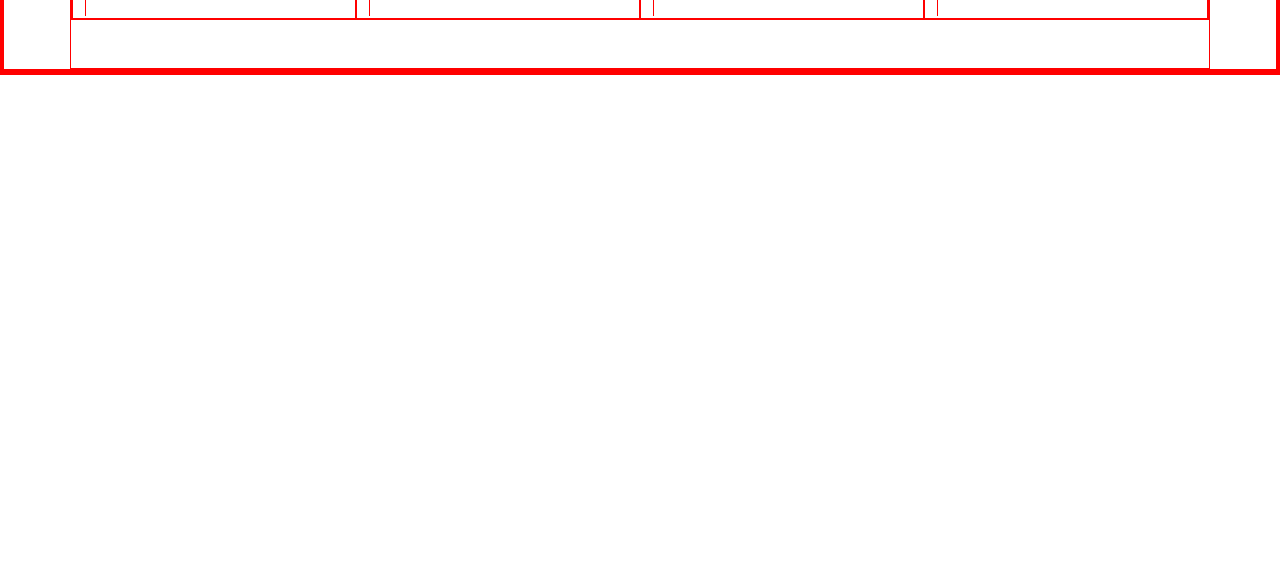
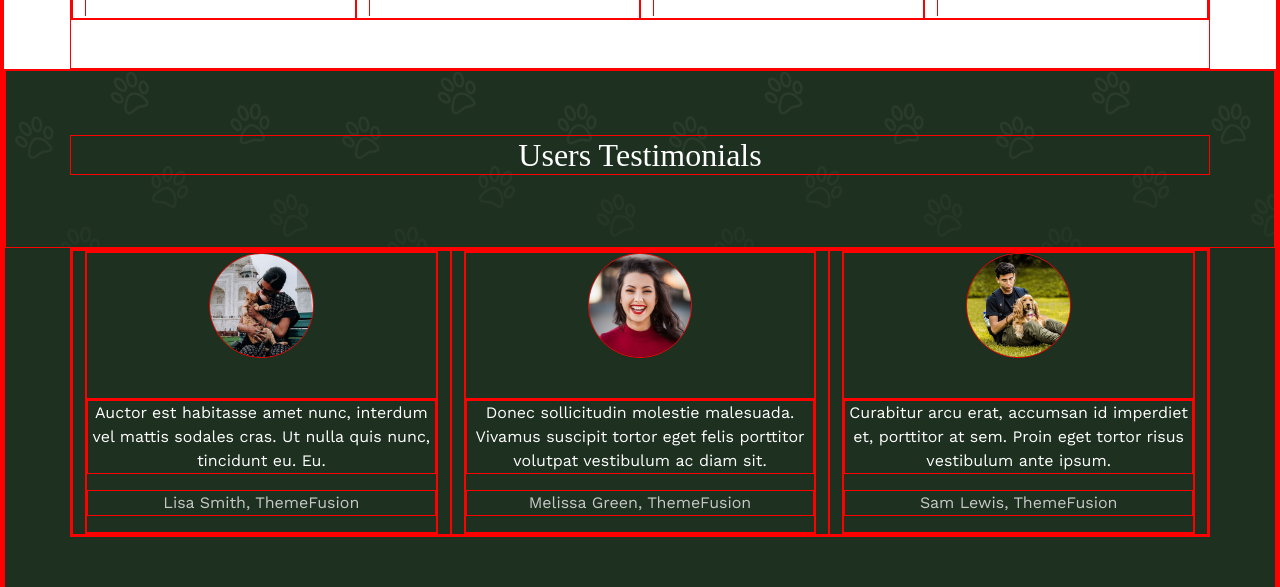
Before and after one commit to salamone-gius/proj-html-vuejs, a Vue app: page / in a window 1280 px wide. Shown: the part 3410-3997 px from the top of the page. Before the commit the page ends 3485 px from the top, so only its background shows below. Built offline with nearby package versions, Linux system fonts and the light colour scheme; a web font is replaced by a local one.

Commit message:
TestimonialsCard comp created and sect completed

```diff
--- /dev/null
+++ b/src/components/commons/TestimonialsCard.vue
@@ -0,0 +1,40 @@
+<template>
+    <div class="testimonials-card">
+        <div class="card-image">
+            <img :src="cardImg" :alt="cardAlt">
+        </div>
+        <div class="card-text">
+            <p>{{firstCardTxt}}</p>
+            <p>{{secondCardTxt}}</p>
+        </div>
+    </div>
+</template>
+
+<script>
+export default {
+    name: 'TestimonialsCard',
+
+    props: {
+        cardImg: String,
+        cardAlt: String,
+        firstCardTxt: String,
+        secondCardTxt: String,
+    }
+}
+</script>
+
+<style lang="scss" scoped>
+.testimonials-card {
+    text-align: center;
+
+    img {
+        width: 30%;
+        border-radius: 50%;
+        margin-bottom: 2.5rem;
+    }
+
+    p:last-of-type {
+        color: var(--exanary-txt-color);
+    }
+}
+</style>
--- a/src/components/main/BaseMain.vue
+++ b/src/components/main/BaseMain.vue
@@ -5,6 +5,7 @@
         <SectionFood/>
         <SectionNewArrivals/>
         <SectionBestSellers/>
+        <SectionUsersTestimonials/>
     </main>
 </template>
 
@@ -14,7 +15,7 @@ import SectionCategories from './SectionCategories.vue';
 import SectionFood from './SectionFood.vue';
 import SectionNewArrivals from './SectionNewArrivals.vue';
 import SectionBestSellers from './SectionBestSellers.vue';
-
+import SectionUsersTestimonials from './SectionUsersTestimonials.vue';
 export default {
     name: 'BaseMain',
 
@@ -24,6 +25,7 @@ export default {
         SectionFood,
         SectionNewArrivals,
         SectionBestSellers,
+        SectionUsersTestimonials,
     }
 }
 </script>
--- /dev/null
+++ b/src/components/main/SectionUsersTestimonials.vue
@@ -0,0 +1,65 @@
+<template>
+    <section class="users-testimonials-section">
+        <div class="section-title">
+            <h2>Users Testimonials</h2>
+        </div>
+        <div class="section-cards container">
+            <div class="row row-cols-3 d-flex justify-content-between">
+                <div class="col">
+                    <TestimonialsCard
+                        :cardImg="require('../../assets/img/avatar-3.jpg')"
+                        cardAlt="Lisa Smith"
+                        firstCardTxt="Auctor est habitasse amet nunc, interdum vel mattis sodales cras. Ut nulla quis nunc, tincidunt eu. Eu."
+                        secondCardTxt="Lisa Smith, ThemeFusion"
+                    />
+                </div>
+                <div class="col">
+                    <TestimonialsCard
+                        :cardImg="require('../../assets/img/avatar-1.jpg')"
+                        cardAlt="Melissa Green"
+                        firstCardTxt="Donec sollicitudin molestie malesuada. Vivamus suscipit tortor eget felis porttitor volutpat vestibulum ac diam sit."
+                        secondCardTxt="Melissa Green, ThemeFusion"
+                    />
+                </div>
+                <div class="col">
+                    <TestimonialsCard
+                        :cardImg="require('../../assets/img/avatar-4.jpg')"
+                        cardAlt="Sam Lewis"
+                        firstCardTxt="Curabitur arcu erat, accumsan id imperdiet et, porttitor at sem. Proin eget tortor risus vestibulum ante ipsum."
+                        secondCardTxt="Sam Lewis, ThemeFusion"
+                    />
+                </div>
+            </div>
+        </div>
+    </section>
+</template>
+
+<script>
+import TestimonialsCard from './../commons/TestimonialsCard.vue';
+
+export default {
+    name: 'SectionUsersTestimonials',
+
+    components: {
+        TestimonialsCard,
+    }
+}
+</script>
+
+<style lang="scss" scoped>
+.users-testimonials-section {
+    background-color: var(--primary-bg-color);
+    color: var(--primary-txt-color);
+    padding-bottom: 8rem;
+
+    .section-title {
+        background-image: url('../../assets/img/bg-transparent-3.png');
+        padding: 4rem;
+
+        h2 {
+            font-size: 2rem;
+            text-align: center;
+        }
+    }
+}
+</style>
```
